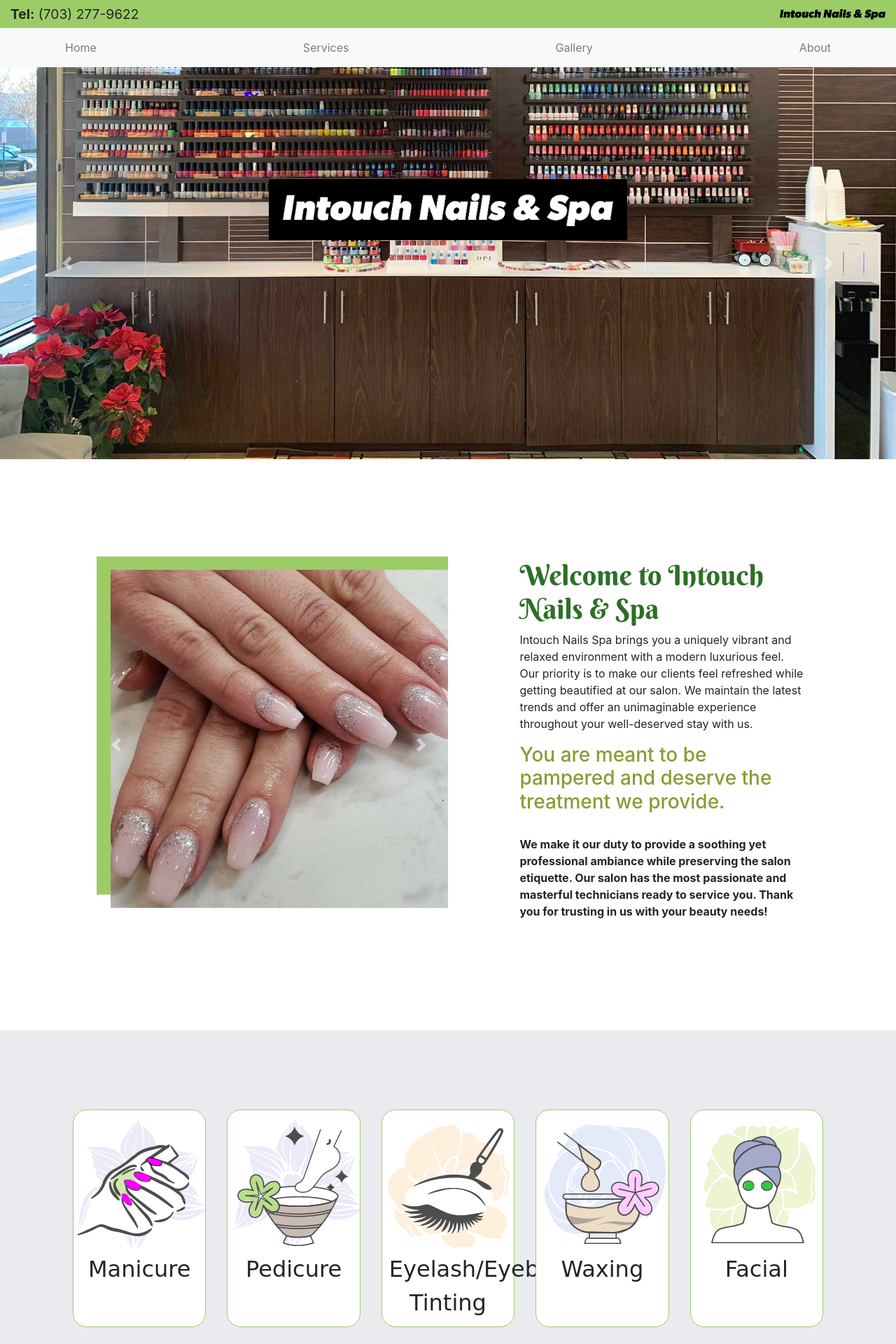
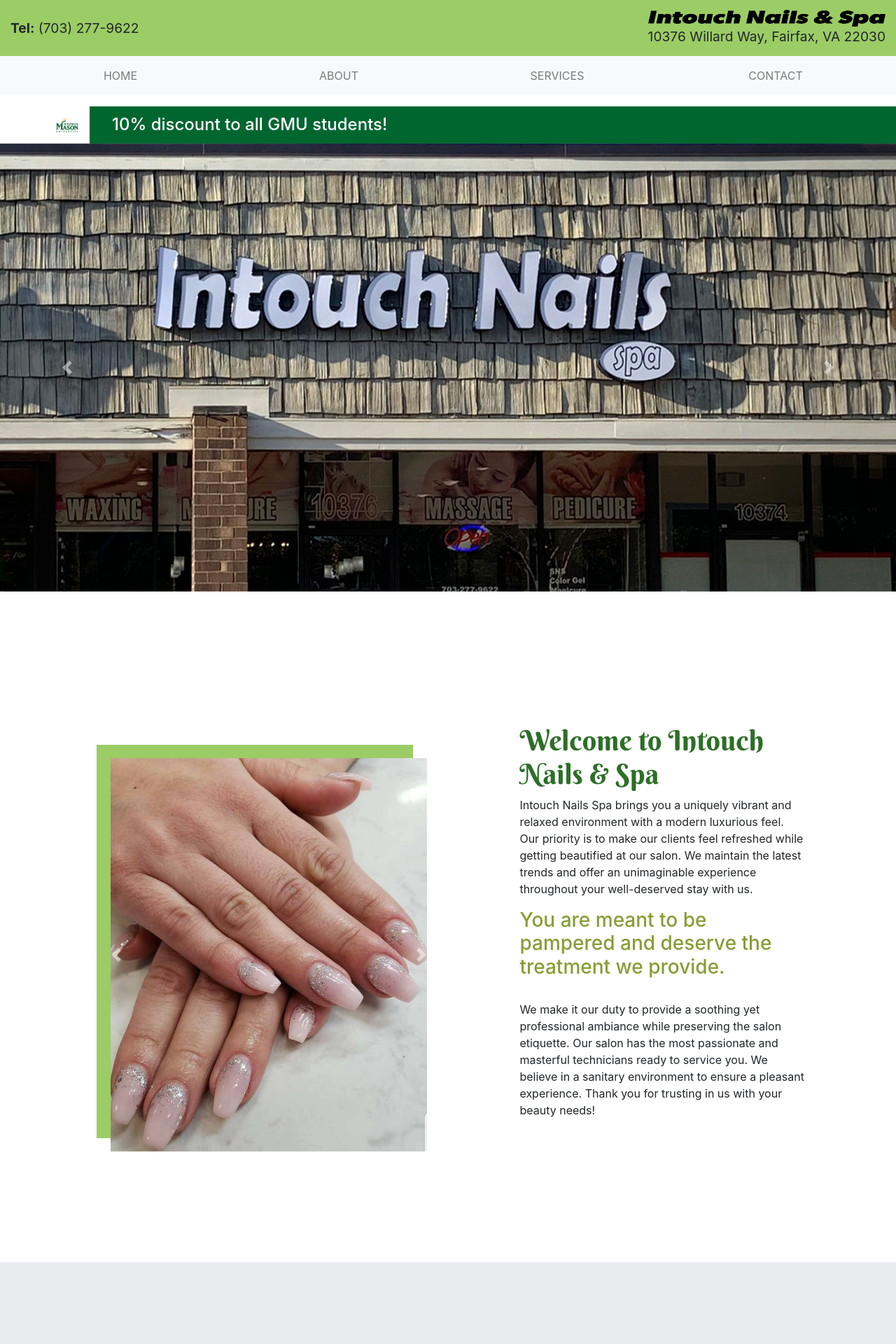
Before and after one commit to aquiambao/Intouch-Nail-Webpage, a PHP site: page / in a window 1280 px wide. Shown: the top 1920 px of the page at 70% size. Run offline with PHP 8.4, Linux system fonts and the light colour scheme.

Commit message:
updates 5-25

```diff
--- a/index.html
+++ b/index.html
@@ -17,47 +17,69 @@
       <div class="jumbotron-fluid">
         <div class="container-fluid top">
           <span><strong>Tel:</strong> (703) 277-9622</span>
+          <div class="intouch">
             <img src="./images/logo-dark.png" alt="Company logo.">
+            <span>10376 Willard Way, Fairfax, VA 22030</span>
           </div>
 
-        <nav class="navbar navbar-expand-lg navbar-light">
-          <button class="navbar-toggler" type="button" data-toggle="collapse" data-target="#navbarSupportedContent" aria-controls="navbarSupportedContent" aria-expanded="false" aria-label="Toggle navigation">
-            <span class="navbar-toggler-icon"></span>
-          </button>
+        </div>
 
-          <div class="collapse navbar-collapse container" id="navbarSupportedContent">
-            <ul class="navbar-nav">
+        <nav class="navbar navbar-expand-md navbar-light bg-light mb-3">
+            <button class="navbar-toggler" type="button" data-toggle="collapse" data-target="#navbarSupportedContent" aria-controls="navbarSupportedContent" aria-expanded="false" aria-label="Toggle navigation"><span class="navbar-toggler-icon"></span></button>
+            <div class="collapse navbar-collapse justify-content-around" id="navbarSupportedContent">
+              <ul class="nav navbar-nav">
                   <li class="nav-item">
-                <a class="nav-link" href="#carousel">Home</a>
+                      <a class="nav-link" href="#">HOME</a>
                   </li>
+              </ul>
+              <ul class="nav navbar-nav">
                   <li class="nav-item">
-                <a class="nav-link" href="#Services">Services</a>
+                      <a class="nav-link" href="#About">ABOUT</a>
                   </li>
+              </ul>
+                <ul class="nav navbar-nav">
                     <li class="nav-item">
-                <a class="nav-link" href="#gallery">Gallery</a>
+                        <a class="nav-link" href="#Services">SERVICES</a>
                     </li>
+                </ul>
+                <ul class="nav navbar-nav">
                     <li class="nav-item">
-                <a class="nav-link" href="#about">About</a>
+                        <a class="nav-link" href="#Contact">CONTACT</a>
                     </li>
                 </ul>
             </div>
         </nav>
       </div>
+    </header>
+    <section>
+      <div class="jumbotron-fluid">
+        <div class="container-fluid promotion">
+          <div class="gmu">
+            <img class="image-fluid" src="./images/gmu.png" alt="logo">
+          </div>
+          <div class="deals">
+            <span>10% discount to all GMU students!</span>
+          </div>
 
-    </header>
+        </div>
+      </div>
+    </section>
 
 
     <section class="jumbotron-fluid">
       <div  id="carousel" class="container-fluid">
         <div class="carousel slide banner" data-ride="carousel">
           <div class="logo">
-            <div class="image">
+            <!-- <div class="image">
               <img src="./images/logo-light.png" alt="">
-            </div>
+            </div> -->
           </div>
           <div class="carousel-inner">
             <div class="carousel-item active">
-              <img class="d-block w-100" src="./images/carousel/001.jpg" alt="First slide">
+              <img class="d-block w-100" src="./images/carousel/000.jpg" alt="First slide">
+            </div>
+            <div class="carousel-item">
+              <img class="d-block w-100" src="./images/carousel/001.jpg" alt="Second slide">
             </div>
             <div class="carousel-item">
               <img class="d-block w-100" src="./images/carousel/002.jpg" alt="Second slide">
@@ -82,6 +104,7 @@
       <div class="container-fluid gallery">
         <div class="img-gallery">
           <div id="carouselExampleControls" class="carousel slide images" data-ride="carousel">
+
             <div class="carousel-inner samples">
               <div class="carousel-item active">
                 <img class="d-block w-100" src="./images/gallery/001.jpg" alt="Sample design">
@@ -225,6 +248,7 @@
                 <img class="d-block w-100" src="./images/gallery/047.jpg" alt="Third slide">
               </div>
             </div>
+
             <div class="box">
 
             </div>
@@ -242,12 +266,14 @@
           <h1>Welcome to Intouch Nails & Spa</h1>
           <p>Intouch Nails Spa brings you a uniquely vibrant and relaxed environment with a modern luxurious feel. Our priority is to make our clients feel refreshed while getting beautified at our salon. We maintain the latest trends and offer an unimaginable experience throughout your well-deserved stay with us.  </p>
           <h3>You are meant to be pampered and deserve the treatment we provide.</h3><br>
-          <p><strong>We make it our duty to provide a soothing yet professional ambiance while preserving the salon etiquette. Our salon has the most passionate and masterful technicians ready to service you. Thank you for trusting in us with your beauty needs!</strong></P>
+          <p>We make it our duty to provide a soothing yet professional ambiance while preserving the salon etiquette. Our salon has the most passionate and masterful technicians ready to service you.  We believe in a sanitary environment to ensure a pleasant experience. Thank you for trusting in us with your beauty needs!</P>
         </div>
+
       </div>
     </section>
 
     <section class="jumbotron-fluid" id="Services">
+      <span class="goto"> &nbsp; </span>
       <div class="container-fluid icons">
         <div class="serv-icon">
           <img src="./images/icons/manicure.png" alt="Icon">
@@ -292,7 +318,7 @@
       </div>
     </section>
 
-    <footer class="jumbotron-fluid" id="about">
+    <footer class="jumbotron-fluid" id="Contact">
       <div class="container-fluid footer">
         <img src="./images/logo-dark.png" alt="Logo">
         <div class="hours">
--- a/resources/style.css
+++ b/resources/style.css
@@ -15,7 +15,7 @@ h1 {
 
 .top {
   background-color: #9CCC65;
-  height: 40px;
+  height: 5rem;;
   font-size: 1.2rem;
   padding: .5rem, 5rem;
   display: flex;
@@ -25,7 +25,14 @@ h1 {
 }
 
 .top img {
-  height: 15px;
+  height: 1.5rem;
+  display: block;
+}
+
+.intouch {
+  display: flex;
+  justify-content: flex-end;
+  flex-direction: column;
 }
 
 nav {
@@ -36,7 +43,11 @@ nav {
 flex: 1;
 margin: auto !important;
 display: flex;
-justify-content: space-between;
+justify-content: space-around;
+}
+
+.mb-3, .my-3 {
+  margin-bottom: 0;
 }
 
 .bg-light {
@@ -50,18 +61,49 @@ justify-content: space-between;
 
 #carousel {
   padding: 0;
-  position: relative;
-}
-.carousel {
-  height: 35rem;
-  overflow: hidden;
 }
 
-.carousel-item img {
-  margin-top: -30%;
+.promotion {
+  display: flex;
+  flex-direction: row;
+  flex-wrap: wrap;
+  align-items: center;
+  background-color: #006630;
+  padding: 0
 }
 
-.logo, .carousel-inner {
+.gmu {
+  width: 10%;
+  height: auto;
+  background-color: white;
+  margin-right: 2rem;
+}
+
+.gmu img {
+  width: 100%;
+  padding: 1rem 1rem 1rem 5rem;
+  height: auto;
+}
+
+.deals {
+  color: white;
+  width: 80%;
+  height: auto;
+  font-size: 1.5rem;
+  font-weight: 500;
+  line-height: 1;
+}
+.banner {
+  height: 40rem;
+  overflow: hidden;
+  }
+
+.banner img {
+  top: 20px;
+  left: 20px;
+}
+
+.logo, .banner.carousel-inner {
   position: absolute;
 }
 
@@ -95,6 +137,7 @@ justify-content: space-between;
 
 .img-gallery {
   width: 50%;
+  margin-top: 5rem;
 }
 
 .mission {
@@ -119,7 +162,12 @@ justify-content: space-between;
 #Services {
   background-color: #EAEBEF;
   padding-top: 50px;
-  padding-bottom: 50px;
+}
+
+#Services .goto {
+  margin-top: -250px;        /* Size of fixed header */
+padding-bottom: 300px;
+display: block;
 }
 
 .serv-icon {
@@ -140,7 +188,7 @@ justify-content: space-between;
 
 .serv-icon span {
   font-family: cursive;
-  font-size: 2rem;
+  font-size: 1.5rem;
 }
 
 footer {
```
Also changed, not shown: other parts of resources/style.css (+32 -2 lines), images/carousel/000.jpg (added), images/carousel/001.jpg, images/carousel/002.jpg, images/carousel/003.jpg, images/carousel/004.jpg, images/carousel/005.jpg, images/carousel/006.jpg, images/carousel/007.jpg, images/carousel/008.jpg, images/carousel/009.jpg, images/gmu.png (added). Lines whose indentation alone changed are shown as unchanged.
